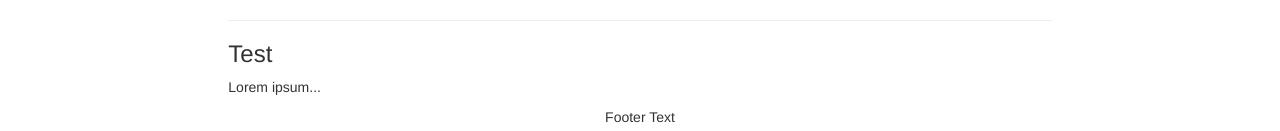
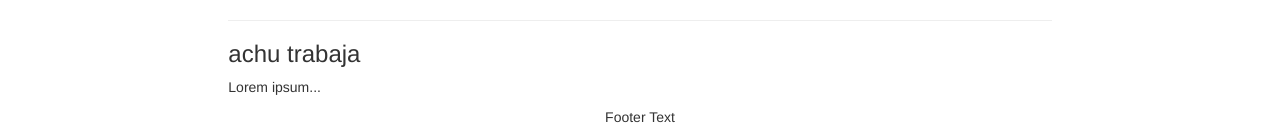
Before and after one commit to joacomoli/Proyecto-euskal-echea, a plain HTML site: page index.html in a window 1280 px wide. Shown: the part 242-373 px from the top of the page. Drawn offline with nearby package versions, Linux system fonts and the light colour scheme.

Commit message:
linea 48 cambio texto

```diff
--- a/index.html
+++ b/index.html
@@ -45,7 +45,7 @@
       <h1>Proyecto euskal echea</h1>
       <p>Lorem ipsum dolor sit amet, consectetur adipiscing elit, sed do eiusmod tempor incididunt ut labore et dolore magna aliqua. Ut enim ad minim veniam, quis nostrud exercitation ullamco laboris nisi ut aliquip ex ea commodo consequat. Excepteur sint occaecat cupidatat non proident, sunt in culpa qui officia deserunt mollit anim id est laborum consectetur adipiscing elit, sed do eiusmod tempor incididunt ut labore et dolore magna aliqua. Ut enim ad minim veniam, quis nostrud exercitation ullamco laboris nisi ut aliquip ex ea commodo consequat.</p>
       <hr>
-      <h3>Test</h3>
+      <h3>achu trabaja</h3>
       <p>Lorem ipsum...</p>
     </div>
     <div class="col-sm-2 sidenav">
```
